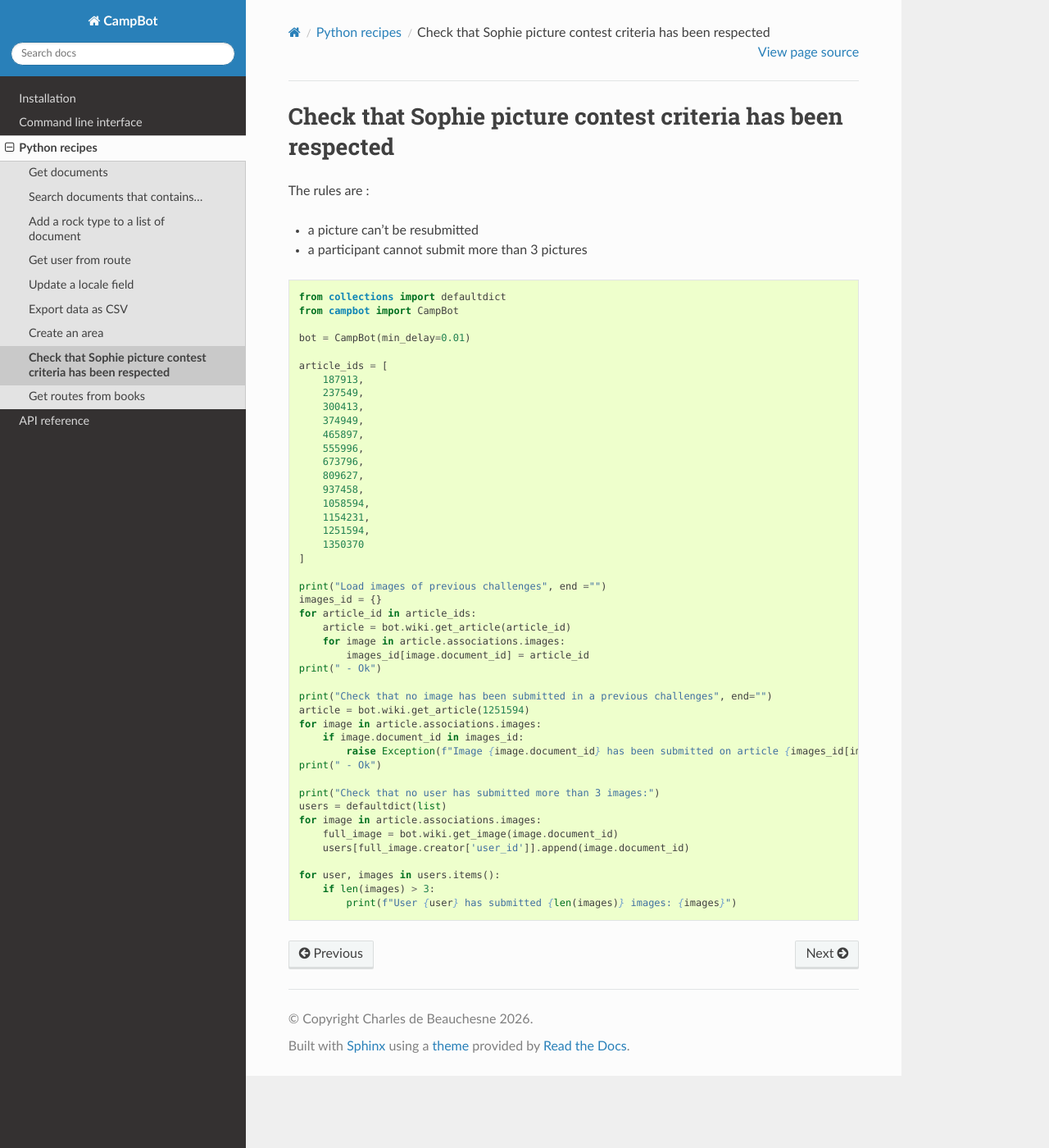
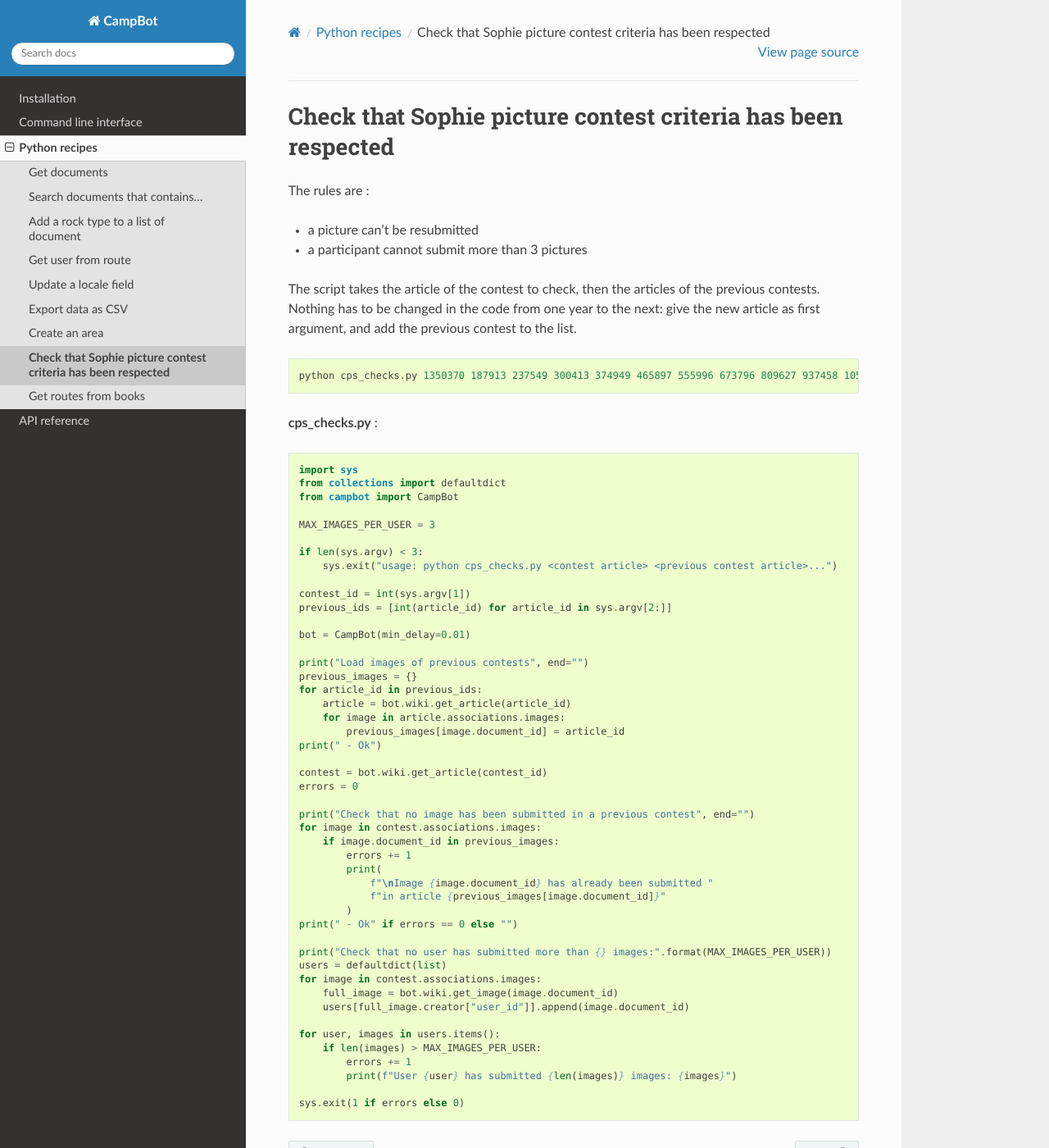
Before and after one commit to c2corg/CampBot, a Sphinx documentation site: the page built from docs/recipes/CPS_checks.rst, in a window 1280 px wide and 1400 px high. Shown: the whole window at 82% size. Built offline with Sphinx 7.4.7 and the Read the Docs theme 3.1.0, drawn with Linux system fonts in a browser that asks for light colours.

Commit message:
docs: give the contest articles as arguments of the recipe
The article ids are now arguments of the script, so nothing has to be changed
in the code for each contest.

```diff
--- a/docs/recipes/CPS_checks.rst
+++ b/docs/recipes/CPS_checks.rst
@@ -6,50 +6,63 @@ The rules are :
 * a picture can't be resubmitted
 * a participant cannot submit more than 3 pictures
 
+The script takes the article of the contest to check, then the articles of the
+previous contests. Nothing has to be changed in the code from one year to the
+next: give the new article as first argument, and add the previous contest to
+the list.
+
+.. code-block:: bash
+
+    python cps_checks.py 1350370 187913 237549 300413 374949 465897 555996 673796 809627 937458 1058594 1154231 1251594
+
+**cps_checks.py** :
+
 .. code-block:: python
 
+    import sys
     from collections import defaultdict
     from campbot import CampBot
 
+    MAX_IMAGES_PER_USER = 3
+
+    if len(sys.argv) < 3:
+        sys.exit("usage: python cps_checks.py <contest article> <previous contest article>...")
+
+    contest_id = int(sys.argv[1])
+    previous_ids = [int(article_id) for article_id in sys.argv[2:]]
+
     bot = CampBot(min_delay=0.01)
 
-    article_ids = [
-        187913,
-        237549,
-        300413,
-        374949,
-        465897,
-        555996,
-        673796,
-        809627,
-        937458,
-        1058594,
-        1154231,
-        1251594,
-        1350370
-    ]
-
-    print("Load images of previous challenges", end ="")
-    images_id = {}
-    for article_id in article_ids:
+    print("Load images of previous contests", end="")
+    previous_images = {}
+    for article_id in previous_ids:
         article = bot.wiki.get_article(article_id)
         for image in article.associations.images:
-            images_id[image.document_id] = article_id
+            previous_images[image.document_id] = article_id
     print(" - Ok")
 
-    print("Check that no image has been submitted in a previous challenges", end="")
-    article = bot.wiki.get_article(1251594)
-    for image in article.associations.images:
-        if image.document_id in images_id:
-            raise Exception(f"Image {image.document_id} has been submitted on article {images_id[image.document_id]}")
-    print(" - Ok")
+    contest = bot.wiki.get_article(contest_id)
+    errors = 0
 
-    print("Check that no user has submitted more than 3 images:")
+    print("Check that no image has been submitted in a previous contest", end="")
+    for image in contest.associations.images:
+        if image.document_id in previous_images:
+            errors += 1
+            print(
+                f"\nImage {image.document_id} has already been submitted "
+                f"in article {previous_images[image.document_id]}"
+            )
+    print(" - Ok" if errors == 0 else "")
+
+    print("Check that no user has submitted more than {} images:".format(MAX_IMAGES_PER_USER))
     users = defaultdict(list)
-    for image in article.associations.images:
+    for image in contest.associations.images:
         full_image = bot.wiki.get_image(image.document_id)
-        users[full_image.creator['user_id']].append(image.document_id)
+        users[full_image.creator["user_id"]].append(image.document_id)
 
     for user, images in users.items():
-        if len(images) > 3:
+        if len(images) > MAX_IMAGES_PER_USER:
+            errors += 1
             print(f"User {user} has submitted {len(images)} images: {images}")
+
+    sys.exit(1 if errors else 0)
```
